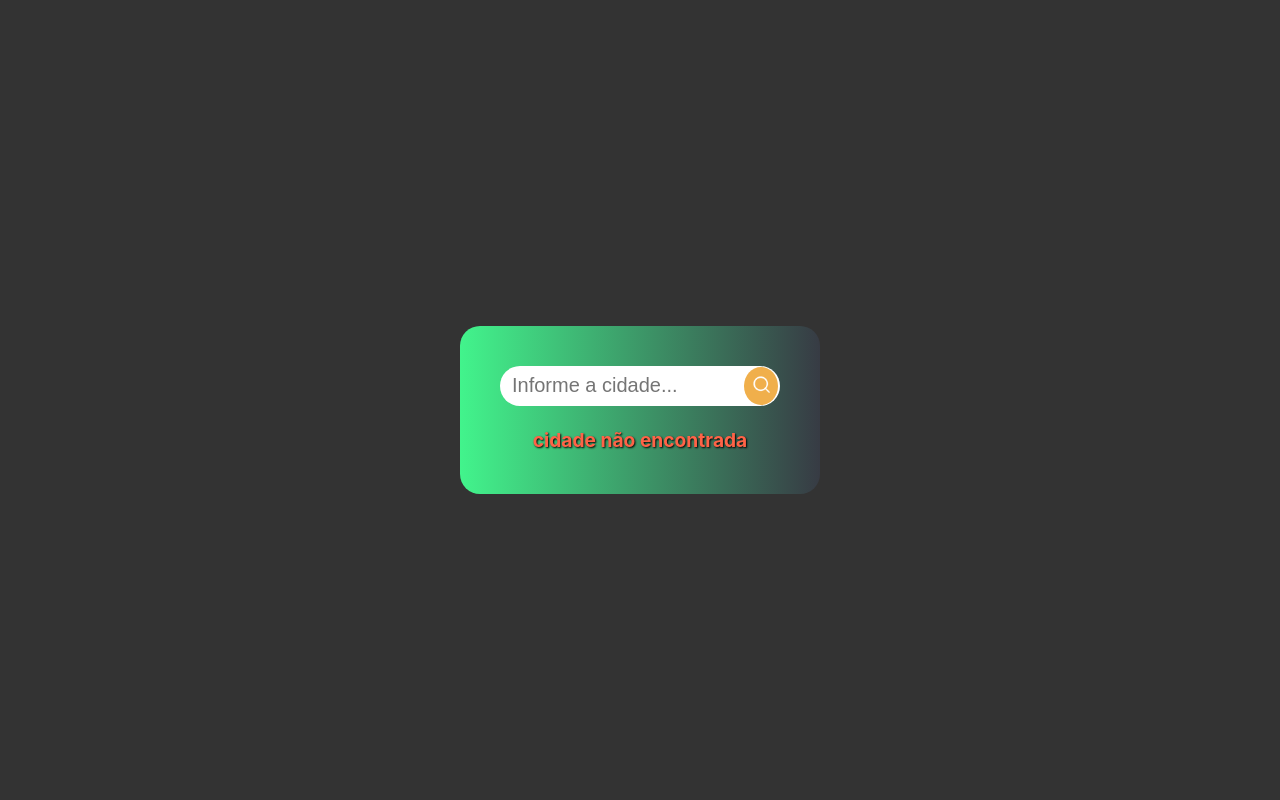
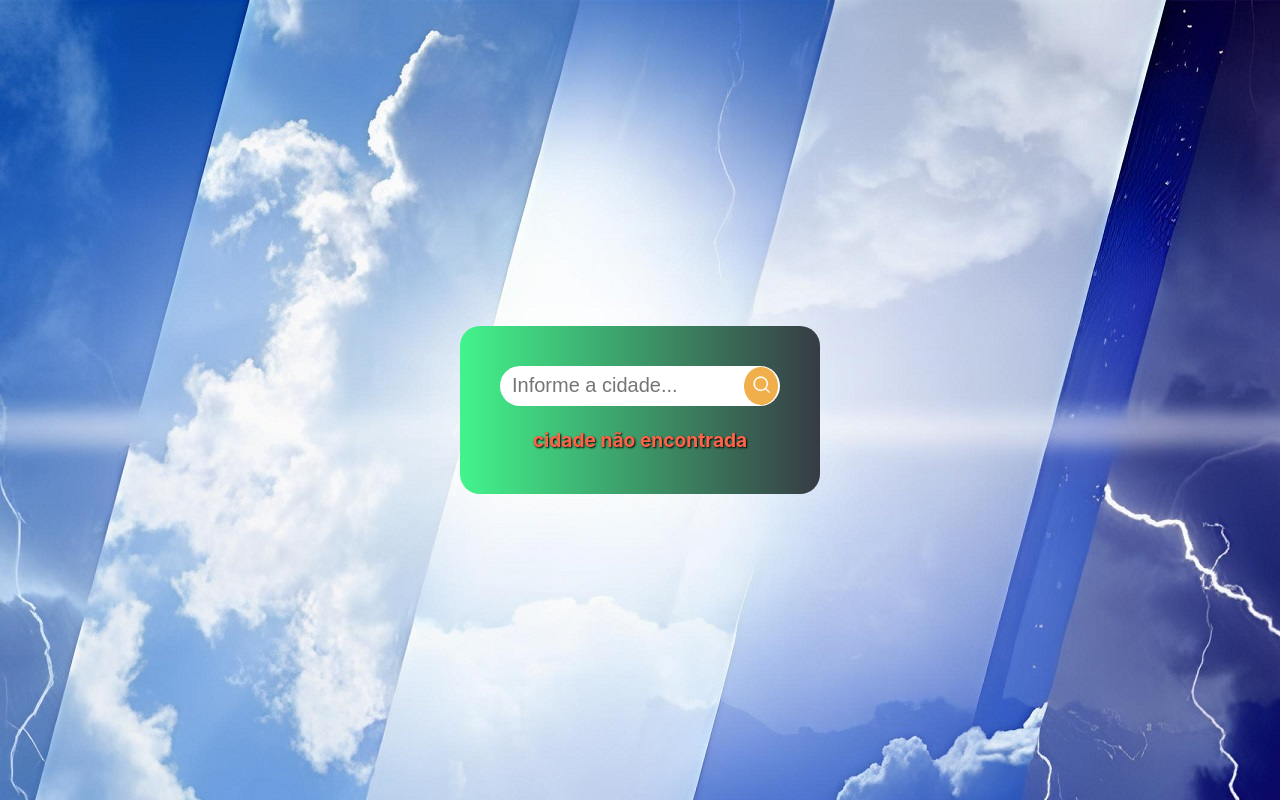
Before and after one commit to davR7/weather-hub, a React (Vite) app: page / in a window 1280 px wide. Built offline with nearby package versions, Linux system fonts and the light colour scheme; no server answers.

Commit message:
updated - remove unsplash api

```diff
--- a/src/pages/WeatherPage/index.tsx
+++ b/src/pages/WeatherPage/index.tsx
@@ -1,16 +1,11 @@
 import * as S from './style';
-import { screenResolution } from '../../utils';
 import ClimateDetails from '../../components/ClimateDetails';
 import ClimateSummary from '../../components/ClimateSummary';
 import SearchBar from '../../components/SearchBar';
-import { useWeather } from '../../hooks';
 
 const WeatherPage: React.FC = () => {
-  const { VITE_API_UNSPLASH } = import.meta.env;
-  const { weather } = useWeather();
-
   return (
-    <S.Container $url={`${VITE_API_UNSPLASH}/${screenResolution()}/?`} $city={weather?.name}>
+    <S.Container>
       <S.WeatherScreen>
         <SearchBar />
         <ClimateSummary />
--- a/src/pages/WeatherPage/style.ts
+++ b/src/pages/WeatherPage/style.ts
@@ -1,13 +1,8 @@
 import styled from 'styled-components';
 import * as M from '../../styles/mixins-style';
 
-type ContainerProps = {
-  $url: string;
-  $city: string | undefined;
-};
-
-export const Container = styled.div<ContainerProps>`
-  background-image: url(${props => (props.$city ? `${props.$url}${props.$city}` : '')});
+export const Container = styled.div`
+  background-image: url('/weather-bg.jpg');
   background-color: #333;
   padding: 0 15px;
   @media (min-width: 731px) {
```
